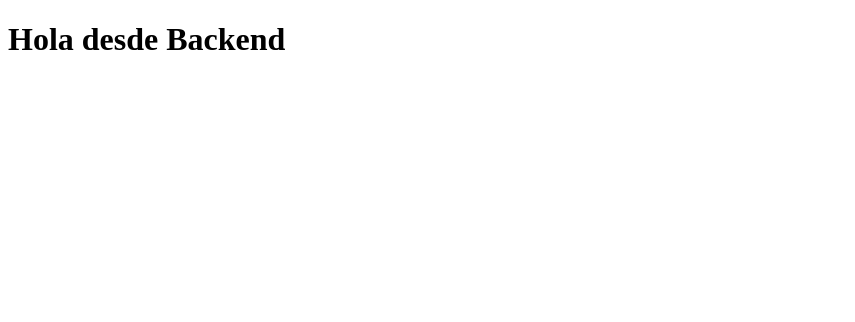
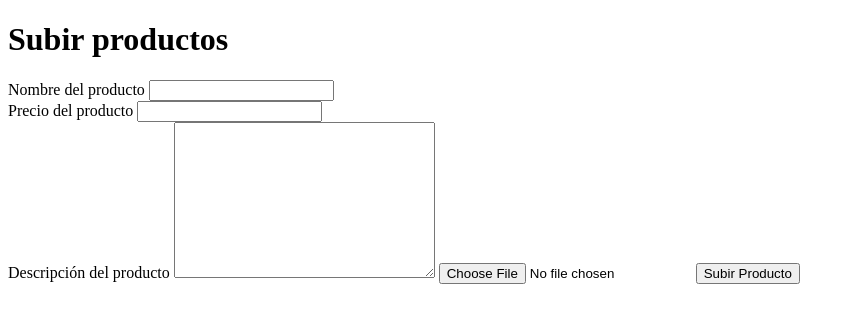
Before and after one commit to Daniel-Garcia-g-ia/backend-glamshop, a website: page public/index.html in a window 1280 px wide. Shown: the whole page, without its empty margins (0-855 px from the left). Drawn offline with Linux system fonts and the light colour scheme.

Commit message:
[add] html post API

```diff
--- a/public/index.html
+++ b/public/index.html
@@ -1,11 +1,41 @@
 <!DOCTYPE html>
 <html lang="en">
+
 <head>
     <meta charset="UTF-8">
     <meta name="viewport" content="width=device-width, initial-scale=1.0">
     <title>adminGlamShop</title>
 </head>
+
 <body>
-    <h1>Hola desde Backend</h1>
+
+    <h1>Subir productos</h1>
+
+    <form action="http://localhost:3000/app/v1/products" method="POST" enctype="multipart/form-data">
+        <label for="title">Nombre del producto</label>
+        <input type="text" id="title" name="title" required><br>
+        <label for="price">Precio del producto</label>
+        <input type="number" id="price" name="price" required><br>
+        <label for="description">Descripción del producto</label>
+        <textarea name="description" id="description" cols="30" rows="10" required></textarea>
+        <input type="file" id="fileUrl" name="file" required>
+        <button type="submit">Subir Producto</button>
+    </form>
+
+
+
+
+
+
+
+
+
+
+
+
+
+
+
 </body>
+
 </html>
--- a/src/components/products/model.js
+++ b/src/components/products/model.js
@@ -17,11 +17,11 @@ const productSchema = new Schema({
         type: String,
         required: true,
     },
-    fileUrl:{
+  /*   fileUrl:{
         type: String,
-        required: true
+        required: false
     }
-
+ */
 })
 
 const model = mongoose.model('products', productSchema)
--- a/src/components/products/network.js
+++ b/src/components/products/network.js
@@ -32,6 +32,7 @@ router.post('/', upload.single('file'), function (req, res) {
 
 
     controller.addProducts(req.body, req.file)
+
         .then((product) => {
             response.succes(req, res, product, 201)
         }).catch(e => {
```
Also changed, not shown: 2 other files.
